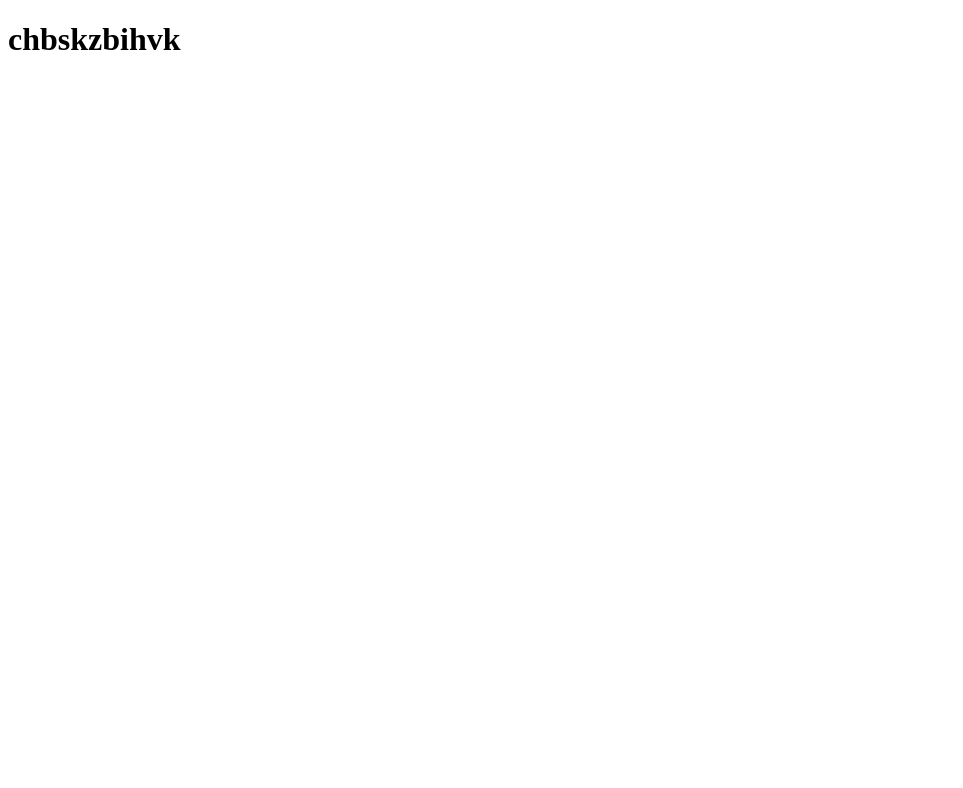
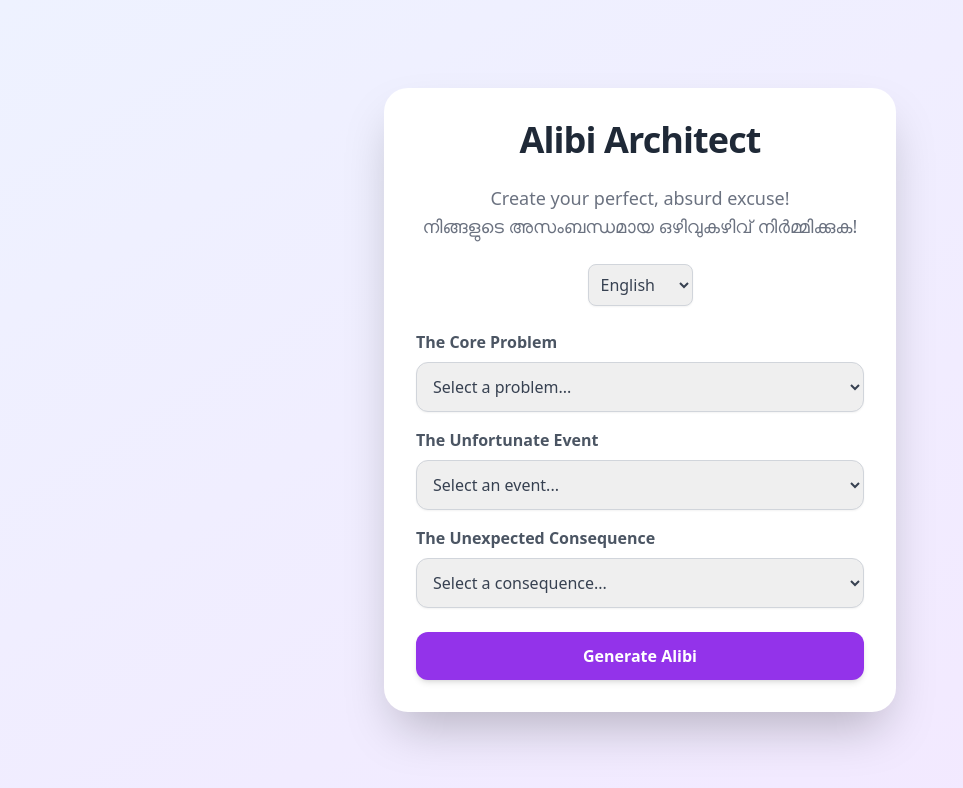
Before and after one commit to fawaaazi/Excuse-Generator, a plain HTML site: page index.html in a window 1280 px wide. Shown: the whole page, without its empty margins (0-963 px from the left). Drawn offline with nearby package versions, Linux system fonts and the light colour scheme.

Commit message:
added the style.css

```diff
--- a/index.html
+++ b/index.html
@@ -3,9 +3,78 @@
 <head>
     <meta charset="UTF-8">
     <meta name="viewport" content="width=device-width, initial-scale=1.0">
-    <title>Document</title>
+    <title>Alibi Architect</title>
+    <!--
+      Load Tailwind CSS for easy, responsive styling.
+      This CDN link provides all the necessary classes for a modern look.
+    -->
+    <script src="https://cdn.tailwindcss.com"></script>
 </head>
-<body>
-    <h1>chbskzbihvk</h1>
+<body class="bg-gradient-to-br from-indigo-50 to-purple-100 min-h-screen flex items-center justify-center p-4">
+
+    <!-- Main container for the app, with styling for a card-like appearance -->
+    <div class="bg-white p-8 rounded-3xl shadow-2xl max-w-lg w-full text-center space-y-6">
+
+        <!-- Application Title -->
+        <h1 class="text-4xl font-bold text-gray-800 tracking-tight">Alibi Architect</h1>
+        <p class="text-gray-500 text-lg">
+            Create your perfect, absurd excuse!
+            <br>
+            നിങ്ങളുടെ അസംബന്ധമായ ഒഴിവുകഴിവ് നിർമ്മിക്കുക!
+        </p>
+
+        <!-- Language selection dropdown -->
+        <div class="flex justify-center">
+            <select id="language-select" class="p-2 border border-gray-300 rounded-lg shadow-sm text-gray-700">
+                <option value="en">English</option>
+                <option value="ml">മലയാളം</option>
+            </select>
+        </div>
+
+        <!-- Section for the dropdown menus -->
+        <div class="space-y-4 text-left">
+            <!-- Dropdown for the Core Problem -->
+            <div>
+                <label for="core-problem-select" class="block text-gray-600 font-semibold mb-2" data-en="The Core Problem" data-ml="പ്രധാന പ്രശ്നം">The Core Problem</label>
+                <select id="core-problem-select" class="w-full p-3 border border-gray-300 rounded-xl shadow-sm focus:ring-2 focus:ring-purple-400 focus:border-purple-400 transition-all duration-200 text-gray-700">
+                    <option value="" disabled selected data-en="Select a problem..." data-ml="ഒരു പ്രശ്നം തിരഞ്ഞെടുക്കുക...">Select a problem...</option>
+                    <option value="I can't come to work" data-en="I can't come to work" data-ml="എനിക്ക് ജോലിക്ക് വരാൻ കഴിയില്ല">I can't come to work</option>
+                    <option value="I forgot to buy milk" data-en="I forgot to buy milk" data-ml="ഞാൻ പാൽ വാങ്ങാൻ മറന്നു">I forgot to buy milk</option>
+                </select>
+            </div>
+
+            <!-- Dropdown for the Unfortunate Event -->
+            <div>
+                <label for="event-select" class="block text-gray-600 font-semibold mb-2" data-en="The Unfortunate Event" data-ml="നിർഭാഗ്യകരമായ സംഭവം">The Unfortunate Event</label>
+                <select id="event-select" class="w-full p-3 border border-gray-300 rounded-xl shadow-sm focus:ring-2 focus:ring-purple-400 focus:border-purple-400 transition-all duration-200 text-gray-700">
+                    <option value="" disabled selected data-en="Select an event..." data-ml="ഒരു സംഭവം തിരഞ്ഞെടുക്കുക...">Select an event...</option>
+                    <option value="a sudden flash mob" data-en="a sudden flash mob" data-ml="ഒരു പെട്ടന്നുള്ള ഫ്ലാഷ് മോബ്">a sudden flash mob</option>
+                    <option value="a flock of angry pigeons" data-en="a flock of angry pigeons" data-ml="കോപാകുലരായ പ്രാവുകളുടെ ഒരു കൂട്ടം">a flock of angry pigeons</option>
+                </select>
+            </div>
+
+            <!-- Dropdown for the Unexpected Consequence -->
+            <div>
+                <label for="consequence-select" class="block text-gray-600 font-semibold mb-2" data-en="The Unexpected Consequence" data-ml="അപ്രതീക്ഷിത ഫലം">The Unexpected Consequence</label>
+                <select id="consequence-select" class="w-full p-3 border border-gray-300 rounded-xl shadow-sm focus:ring-2 focus:ring-purple-400 focus:border-purple-400 transition-all duration-200 text-gray-700">
+                    <option value="" disabled selected data-en="Select a consequence..." data-ml="ഒരു ഫലം തിരഞ്ഞെടുക്കുക...">Select a consequence...</option>
+                    <option value="it caused a temporary time loop" data-en="it caused a temporary time loop" data-ml="അത് ഒരു താൽക്കാലിക ടൈം ലൂപ്പിന് കാരണമായി">it caused a temporary time loop</option>
+                    <option value="it turned my phone into a turnip" data-en="it turned my phone into a turnip" data-ml="അത് എൻ്റെ ഫോണിനെ ഒരു ടർണിപ്പാക്കി മാറ്റി">it turned my phone into a turnip</option>
+                </select>
+            </div>
+        </div>
+
+        <!-- Button to generate the alibi -->
+        <button id="generate-button" class="w-full bg-purple-600 hover:bg-purple-700 text-white font-bold py-3 px-6 rounded-xl transition-all duration-200 shadow-md transform hover:scale-105" data-en="Generate Alibi" data-ml="അലിബി സൃഷ്ടിക്കുക">
+            Generate Alibi
+        </button>
+
+        <!-- Output area for the generated alibi -->
+        <div id="output-container" class="mt-8 p-6 bg-purple-50 rounded-xl border border-dashed border-purple-200 text-gray-800 text-lg italic hidden">
+            <p id="alibi-output" class="text-center">Your alibi will appear here...</p>
+        </div>
+
+    </div>
+
 </body>
 </html>
--- /dev/null
+++ b/style.css
@@ -0,0 +1,6 @@
+/* Import a web font that supports the Malayalam script */
+@import url('https://fonts.googleapis.com/css2?family=Noto+Sans+Malayalam:wght@400;700&display=swap');
+
+body {
+    font-family: 'Noto Sans Malayalam', 'Inter', sans-serif;
+}
```
